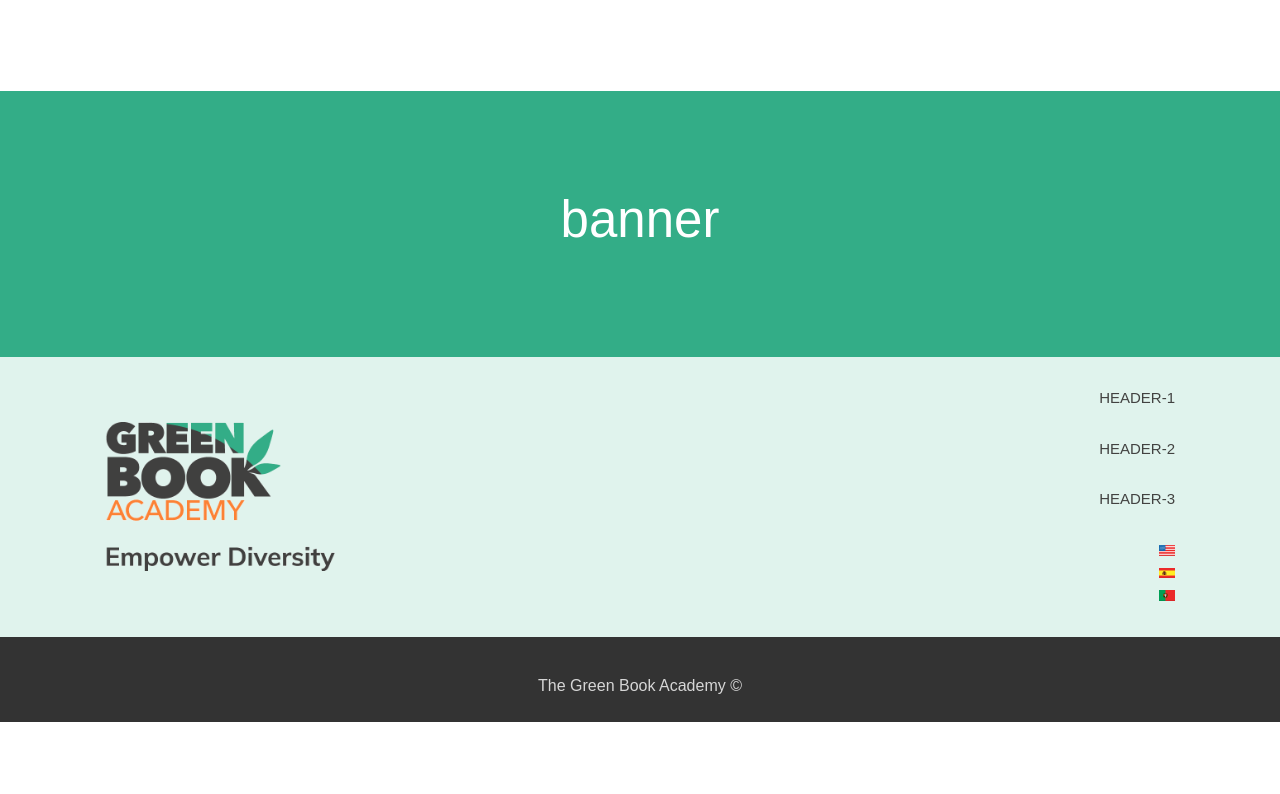
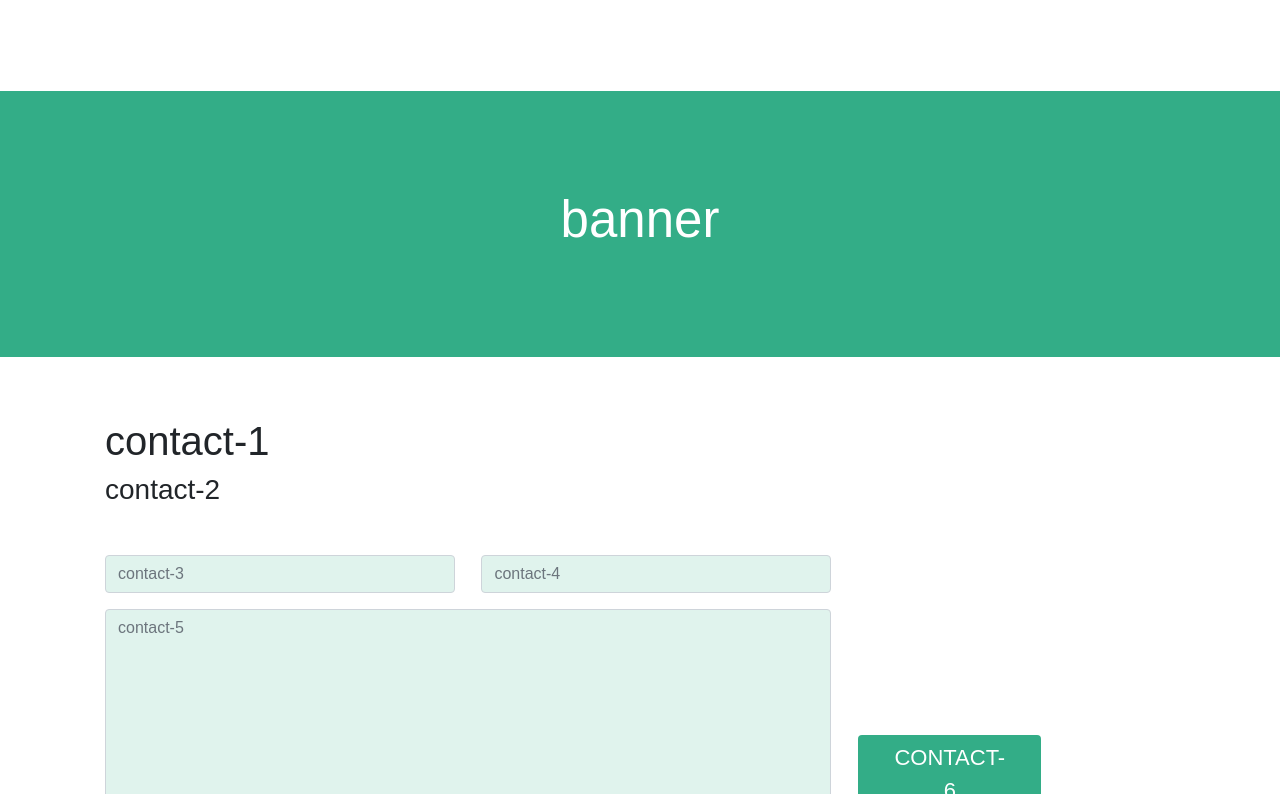
Before and after one commit to mariscottin/greenbook, a React (Create React App) app: page / in a window 1280 px wide. Shown: the part 2006-2800 px from the top of the page. Before the commit the page ends 2742 px from the top, so only its background shows below. Built offline with nearby package versions, Linux system fonts and the light colour scheme; what i18next-xhr-backend would draw is missing.

Commit message:
contact-form

```diff
--- a/package.json
+++ b/package.json
@@ -10,6 +10,7 @@
     "@testing-library/react": "^9.5.0",
     "@testing-library/user-event": "^7.2.1",
     "bootstrap": "^4.5.0",
+    "emailjs-com": "^2.4.1",
     "i18next": "^19.5.1",
     "i18next-xhr-backend": "^3.2.2",
     "react": "^16.13.1",
--- a/src/App.js
+++ b/src/App.js
@@ -20,7 +20,7 @@ function App() {
       <Splitter />
       <About />
       <Banner />
-
+      <Contact />
       <Footer />
     </div>
   );
--- a/src/components/Contact.css
+++ b/src/components/Contact.css
@@ -0,0 +1,61 @@
+.contact__section{
+    width: 100%;
+    max-width: 1400px;
+    margin: auto;
+}
+
+.contact__container{
+    width: 726.3px;
+    margin-left: 105px;
+    text-align: left;
+    padding: 60px 0;
+}
+
+.contact-title__container{
+    padding-bottom: 40.5px;
+}
+
+.contact-inline-form{
+    display: flex;
+    flex-direction: row;
+    flex-wrap: nowrap;
+    justify-content: space-between;
+}
+
+.form__container{
+    width: 726.3px;
+}
+
+.form-control{
+    background: rgba(51, 173, 135, 0.15) !important;
+}
+
+.inline{
+    width: 349.9px;
+}
+
+.textarea-inline{
+    display: flex;
+    align-items: flex-end;
+}
+
+.textarea{
+    height: 205.8px !important;
+    resize: none;
+    width: 726.3px;
+}
+
+.btn{
+    margin-bottom: 17px;
+    margin-left: 27.1px;
+    padding: 5px 35px !important;
+    font-size: 22px;
+    text-transform: uppercase;
+    background: rgb(51, 173, 135);
+    color: white;
+}
+
+.btn:hover{
+    background: rgb(38, 136, 105);
+    color: white;
+}
--- a/src/components/Contact.js
+++ b/src/components/Contact.js
@@ -0,0 +1,78 @@
+import React, { useState } from 'react';
+import { useTranslation } from 'react-i18next';
+import ReactLoading from 'react-loading';
+import emailjs from 'emailjs-com';
+
+import './Contact.css';
+
+const Contact = (e) => {
+    const [messageSent, setMessageSent] = useState(false);
+    const [isLoading, setIsLoading] = useState(false);
+    const { t } = useTranslation();
+    const submitHandler = (e) => {
+        e.preventDefault();
+        setIsLoading(true);
+        console.log(e.target);
+        emailjs.sendForm('gmail', 'template_MQB5QStV', e.target, 'user_81bamn3UXujaBnDZYYrni')
+            .then((result) => {
+                setMessageSent(true)
+            }, (error) => {
+                console.log(error.text);
+                window.alert('Something went wrong sending the message. Please try again!')
+            })
+            .then(() => {
+                setMessageSent(true);
+                setIsLoading(false);
+            });
+    }
+
+    return (
+        <div className="contact__section" id="contactSection">
+            <div className="contact__container">
+                <div className="contact-title__container">
+                    <h1>{t('contact-1')}</h1>
+                    <h3>{t('contact-2')}</h3>
+                </div>
+                {!messageSent &&
+                <form onSubmit={submitHandler} style={{width: '920px'}}>
+                    <input type="hidden" name="email_number" value={Math.random() * 100000 | 0} />
+                    <div className="form__container">
+                        <div className="contact-inline-form">
+                            <div className="form-group">
+                                <input type="text" name="user_name" className="form-control inline" placeholder={`${t('contact-3')}`} required/>
+                            </div>
+                            <div className="form-group">
+                                <input type="email" className="form-control inline" id="emailAddress" name="user_email" placeholder={`${t('contact-4')}`} required/>
+                            </div>
+                        </div>
+                        <div className="textarea-inline">
+                            <div className="form-group">
+                                <textarea className="form-control textarea" id="emailInput" name="message" placeholder={`${t('contact-5')}`} required/>
+                            </div>
+                            {isLoading &&
+                                <div className="contact-loading-spinner__container">
+                                    <ReactLoading type="spinningBubbles" color="#268869" height={60} width={60} />
+                                </div>
+                            }
+                            {!isLoading &&
+                                <button type="submit" className="btn">{`${t('contact-6')}`}</button>
+                            }
+                        </div>
+                    </div>
+                </form>
+                }
+                {(messageSent && !isLoading) &&
+                        <div className="success-message-sent">
+                            <h2>Message Sent Successfully!</h2>
+                            <h3>Thanks! We will reply as soon as possible!</h3>
+                            <div className="send-another-message__container">
+                                <p onClick={()=> setMessageSent(false)}>Send another message</p>
+                            </div>
+                        </div>
+                }
+            </div>
+        </div>
+    )
+}
+
+export default Contact;
--- a/src/components/Footer.css
+++ b/src/components/Footer.css
@@ -3,7 +3,7 @@
     width: 100%;
     max-width: 1400px;
     margin: auto;
-    background: rgb(51, 173, 135, 0.15);
+    background: rgba(51, 173, 135, 0.15);
     display: flex;
     flex-wrap: wrap;
     flex-direction: row;
@@ -19,16 +19,20 @@
 
 .footsquare ul {
     margin-right: 77px;
+    list-style: none;
 }
 
-.footsquare li {
+.footsquare ul a {
     font-size: 15px;
     font-family: sans-serif;
     list-style-type: none;
     color: #424241;
-    margin: 28px;
+    margin: 10px 0;
     text-align: right;
     cursor: pointer;
+    display: block;
+    cursor: pointer;
+    text-transform: uppercase;
 }
 
 .right {
@@ -46,27 +50,19 @@
     margin: 37.5px 0;
 }
 
-.country-flags__container{
+.footer-country-flags__container{
     margin: 0;
-
+    display: flex;
+    justify-content: flex-end;
 }
 
-.country-flags__container div {
-    margin: 0 0 0 5px;
-}
-
-.country-flags__container div .eng {
-
-}
-
-.country-flags__container img{
+.footer-country-flags__container img{
     width: 16px;
+    margin-left: 12px;
+    cursor: pointer;
 }
 
 @media (max-width:767px) {
-    .footer {
-        flex-wrap: wrap;
-        flex-direction: column;
-    }
+
 
 }
--- a/src/components/Footer.js
+++ b/src/components/Footer.js
@@ -1,12 +1,13 @@
 import React from 'react';
 import { useTranslation } from 'react-i18next';
-import './Footer.css';
+import { Link } from 'react-scroll';
 import Brand from '../Assets/img/GreenBookAcademy.Logo.Bottom.gif';
 import EnglishFlag from '../Assets/img/usa.flag.png';
 import SpainFlag from '../Assets/img/spainflag.png';
 import PortugalFlag from '../Assets/img/portugalflag.png';
 import i18n from '../i18n';
 
+import './Footer.css';
 
 const Footer = () => {
     const changeLanguage = code => {
@@ -15,22 +16,49 @@ import i18n from '../i18n';
 
     const { t } = useTranslation();
 
-            return(
+    return (
         <div className="foot">
             <div className="footer">
                 <div className="footsquare">
-                            <img src={Brand} alt="Logo" className="brand"/>
+                    <img src={Brand} alt="Logo" className="brand" />
                 </div>
                 <div className="footsquare">
                     <ul>
-                                <li>{t("header-1").toUpperCase()}</li>
-                                <li>{t("header-2").toUpperCase()}</li>
-                                <li>{t("header-3").toUpperCase()}</li>
+                        <Link
+                            activeClass="active"
+                            to="approachSection"
+                            spy={true}
+                            smooth={true}
+                            duration={700}
+                            className="footer-link"
+                        >
+                            {t('header-1')}
+                        </Link>
+                        <Link
+                            activeClass="active"
+                            to="aboutSection"
+                            spy={true}
+                            smooth={true}
+                            duration={700}
+                            className="footer-link"
+                        >
+                            {t('header-2')}
+                        </Link>
+                        <Link
+                            activeClass="active"
+                            to="methodSection"
+                            spy={true}
+                            smooth={true}
+                            duration={700}
+                            className="footer-link"
+                        >
+                            {t('header-3')}
+                        </Link>
                         <li>
-                                    <div className="country-flags__container">
-                                        <div className="eng" onClick={()=> changeLanguage('en')}><span><img src={EnglishFlag} alt="English"/></span></div>
-                                        <div className="eng" onClick={()=> changeLanguage('es')}><span><img src={SpainFlag} alt="English"/></span></div>
-                                        <div className="eng" onClick={()=> changeLanguage('po')}><span><img src={PortugalFlag} alt="English"/></span></div>
+                            <div className="footer-country-flags__container">
+                                <div className="eng" onClick={() => changeLanguage('en')}><span><img src={EnglishFlag} alt="English" /></span></div>
+                                <div className="eng" onClick={() => changeLanguage('es')}><span><img src={SpainFlag} alt="Español" /></span></div>
+                                <div className="eng" onClick={() => changeLanguage('po')}><span><img src={PortugalFlag} alt="Português" /></span></div>
                             </div>
                         </li>
                     </ul>
--- a/src/components/MainNavigation.css
+++ b/src/components/MainNavigation.css
@@ -54,6 +54,11 @@
         justify-content: flex-end;
     }
 
+    .nav-link{
+        text-transform: uppercase;
+        cursor: pointer;
+    }
+
     .last-nav-link{
         margin-right: 25px;
     }
```
Also changed, not shown: 1 other file (tests, documents, lock files or other folders). Lines whose indentation alone changed are shown as unchanged.
